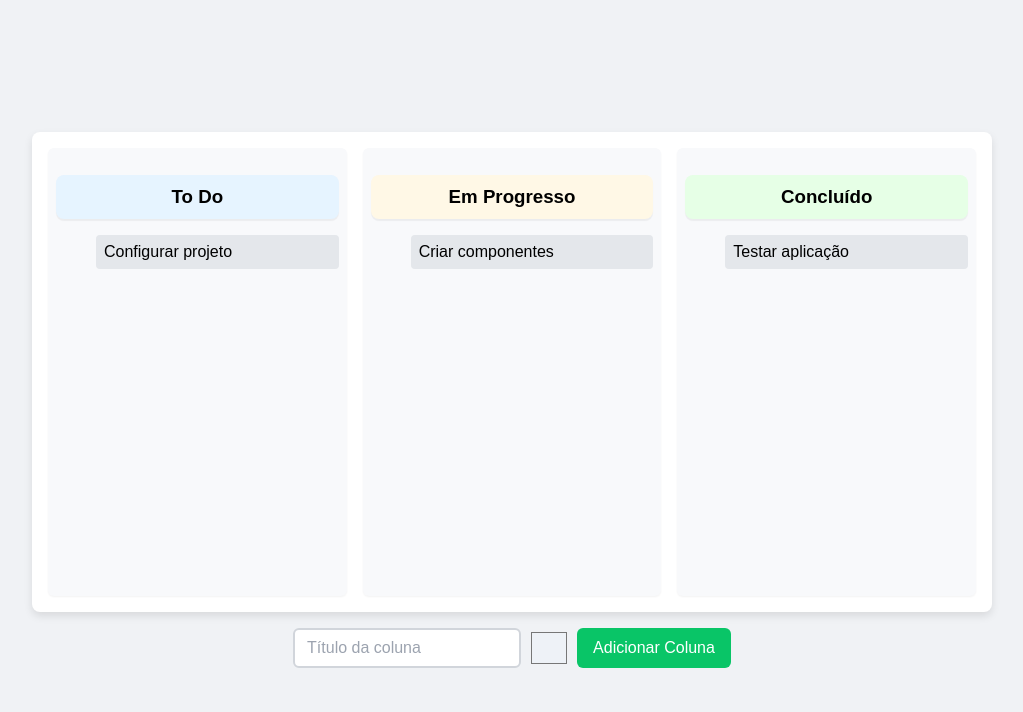
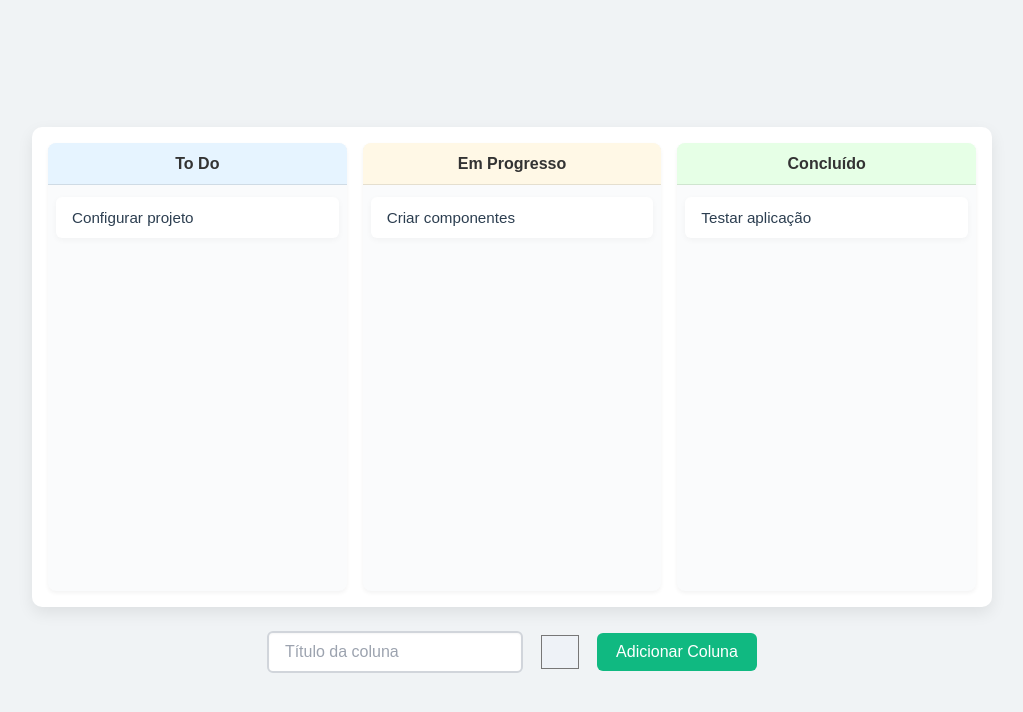
Before and after one commit to prst97/devops, a React (Create React App) app: page / in a window 1280 px wide. Shown: the top 712 px of the page, without its empty margins (128-1151 px from the left). Built offline with nearby package versions, Linux system fonts and the light colour scheme.

Commit message:
Update styles

```diff
--- a/src/components/KanbanBoard.css
+++ b/src/components/KanbanBoard.css
@@ -4,6 +4,9 @@
   justify-content: center;
   align-items: center;
   min-height: 100vh;
+  background: #f0f3f5;
+  padding: 2rem 1rem;
+  box-sizing: border-box;
 }
 
 .kanban-board {
@@ -15,66 +18,105 @@
   background-color: #fff;
   padding: 1rem;
   box-sizing: border-box;
-  border-radius: 8px;
-  box-shadow: 0 4px 8px rgba(0, 0, 0, 0.1);
+  border-radius: 10px;
+  box-shadow: 0 6px 16px rgba(0, 0, 0, 0.08);
   min-height: 60vh;
 }
 
 .kanban-column {
   flex: 1 1 0;
   min-width: 150px;
-  background-color: #f8f9fb;
-  border-radius: 6px;
-  padding: 0.5rem;
-  box-shadow: 0 1px 2px rgba(0, 0, 0, 0.05);
+  background-color: #fafbfc;
+  border-radius: 8px;
+  display: flex;
+  flex-direction: column;
+  max-height: 75vh;
+  box-shadow: 0 2px 4px rgba(0, 0, 0, 0.05);
+
 }
 
 .kanban-column h3 {
   position: relative;
   text-align: center;
-  margin-bottom: 0.5rem;
-  padding: 0.7rem;
-  border-radius: 8px;
-  box-shadow: 0 2px 1px rgba(0, 0, 0, 0.05);
+  margin: 0;
+  padding: 0.75rem 1rem;
+  border-top-left-radius: 8px;
+  border-top-right-radius: 8px;
+  box-shadow: inset 0 -1px 0 rgba(0, 0, 0, 0.1);
+  color: #333333;
+  font-weight: 600;
+  font-size: 1rem;
+}
+
+.kanban-column ul {
+  list-style: none;
+  margin: 0;
+  padding: 0.75rem 0.5rem;
+  display: flex;
+  flex-direction: column;
+  gap: 0.75rem;
+  overflow-y: auto;
 }
 
 .kanban-task {
-  background-color: #e4e7eb;
-  border-radius: 4px;
-  padding: 0.5rem;
-  margin-bottom: 0.5rem;
-  list-style: none;
+  background-color: #ffffff;
+  border-radius: 6px;
+  padding: 0.75rem 1rem;
+  font-size: 0.95rem;
+  color: #2c3e50;
+  box-shadow: 0 2px 6px rgba(0, 0, 0, 0.04);
+  cursor: grab;
+  transition: background-color 0.2s, box-shadow 0.2s, transform 0.1s;
+}
+
+.kanban-task:hover {
+  background-color: #fcfcfd;
+  box-shadow: 0 4px 12px rgba(0, 0, 0, 0.08);
+}
+
+.kanban-task:active {
+  transform: scale(0.99);
+  box-shadow: 0 2px 8px rgba(0, 0, 0, 0.1);
 }
 
 .delete-column-btn {
   position: absolute;
-  top: 4px;
-  right: 6px;
+  top: 8px;
+  right: 10px;
   border: none;
   background: none;
   cursor: pointer;
-  font-size: 1rem;
+  font-size: 1.2rem;
+  color: #999999;
+  padding: 0;
   line-height: 1;
+  transition: color 0.15s ease;
+}
+
+.delete-column-btn:hover {
+  color: #e63946;
 }
 
 .add-column {
-  margin-top: 1rem;
+  margin-top: 1.5rem;
   display: flex;
-  gap: 0.5rem;
-  justify-content: center;
+  gap: 1rem;
+  align-items: center;
+  flex-wrap: wrap;
 }
 
 .add-column input[type='text'] {
-  padding: 0.5rem 0.75rem;
+  padding: 0.6rem 1rem;
   border: 2px solid #d1d5db;
   border-radius: 6px;
   font-size: 1rem;
-  width: 200px;
+  width: 220px;
   transition: border-color 0.2s, box-shadow 0.2s;
+  box-shadow: inset 0 1px 2px rgba(0, 0, 0, 0.04);
 }
 
 .add-column input[type='text']:focus {
-  border-color: #82a6df;
+  border-color: #3b82f6;
   box-shadow: 0 0 0 3px rgba(59, 130, 246, 0.2);
   outline: none;
 }
@@ -84,22 +126,24 @@
 }
 
 .add-column input[type='color'] {
-  width: 40px;
-  height: 40px;
+  width: 42px;
+  height: 42px;
   padding: 0;
   border: none;
   background: none;
   cursor: pointer;
-  transition: transform 0.1s;
+  transition: transform 0.1s, box-shadow 0.2s;
+  border-radius: 4px;
 }
 
 .add-column input[type='color']:hover {
-  transform: scale(1.1);
+  transform: scale(1.05);
+  box-shadow: 0 1px 4px rgba(0, 0, 0, 0.1);
 }
 
 .add-column button {
-  padding: 0.5rem 1rem;
-  background-color: #08c566fd;
+  padding: 0.6rem 1.2rem;
+  background-color: #10b981;
   border: none;
   border-radius: 6px;
   color: white;
@@ -107,15 +151,12 @@
   font-weight: 500;
   cursor: pointer;
   transition: background-color 0.2s, box-shadow 0.2s, transform 0.1s;
-  display: flex;
-  align-items: center;
-  justify-content: center;
 }
 
 .add-column button:hover:not(:disabled) {
   background-color: #059669;
-  box-shadow: 0 4px 8px rgba(5, 150, 105, 0.2);
-  transform: translateY(-1px);
+  box-shadow: 0 4px 10px rgba(5, 150, 105, 0.2);
+  transform: translateY(-2px);
 }
 
 .add-column button:disabled {
@@ -128,16 +169,58 @@
   transform: none;
 }
 
+.kanban-board::-webkit-scrollbar {
+  height: 10px;
+}
+
+.kanban-board::-webkit-scrollbar-track {
+  background: transparent;
+}
+
+.kanban-board::-webkit-scrollbar-thumb {
+  background-color: rgba(59, 130, 246, 0.4);
+  border-radius: 10px;
+}
+
+.kanban-column ul::-webkit-scrollbar {
+  width: 8px;
+}
+
+.kanban-column ul::-webkit-scrollbar-track {
+  background: transparent;
+}
+
+.kanban-column ul::-webkit-scrollbar-thumb {
+  background-color: rgba(100, 116, 139, 0.3);
+  border-radius: 4px;
+}
+
+@media (max-width: 900px) {
+  .kanban-board {
+    padding: 0.5rem;
+    gap: 1rem;
+  }
+  .kanban-column {
+    flex: 0 0 240px;
+    min-width: 200px;
+  }
+}
+
 @media (max-width: 500px) {
+  .kanban-board {
+    flex-wrap: wrap;
+    justify-content: center;
+  }
+  .kanban-column {
+    flex: 0 0 100%;
+    max-width: 100%;
+  }
   .add-column {
     flex-direction: column;
-    gap: 0.5rem;
+    gap: 0.75rem;
   }
   .add-column input[type='text'] {
     width: 100%;
-  }
-  .add-column input[type='color'] {
-    width: 20%
   }
   .add-column button {
     width: 100%;
```
